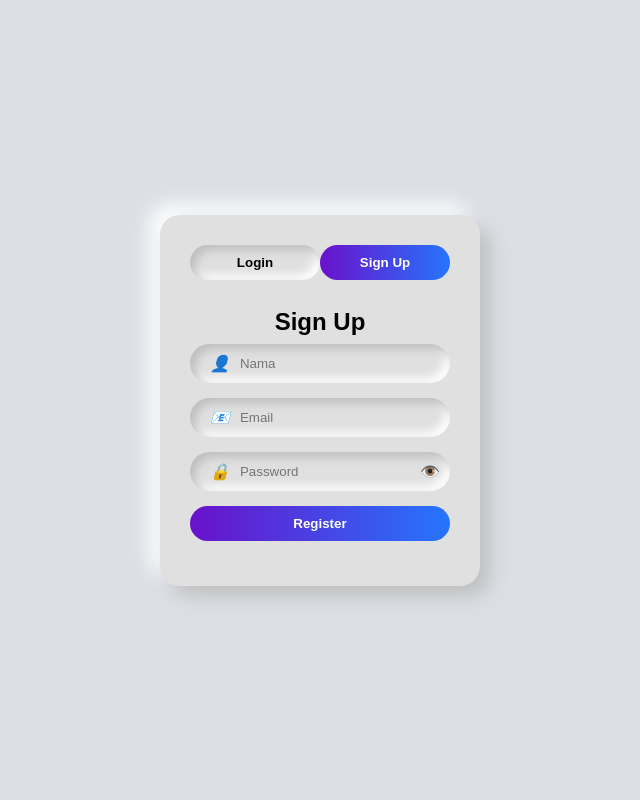
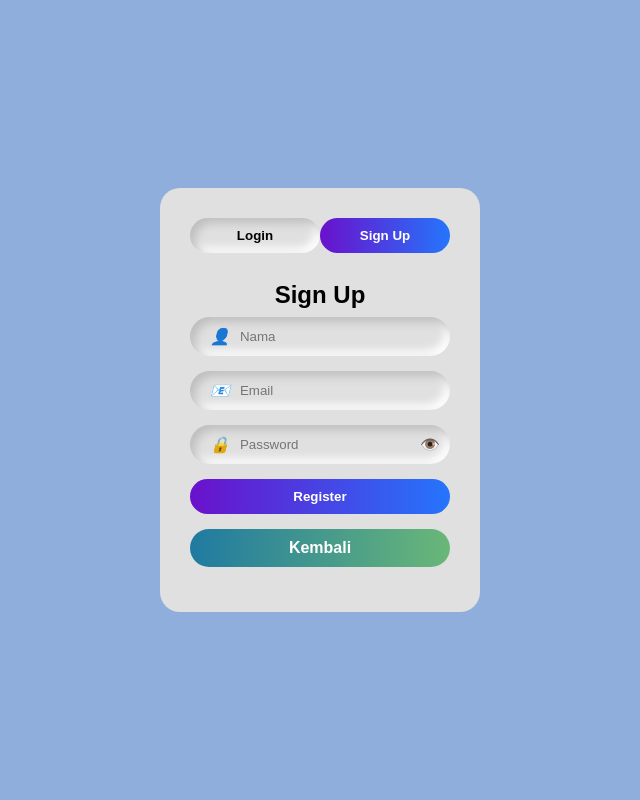
Before and after one commit to nofallcr/TUBESBANDUNG, a PHP site: page /login_signup.php in a window 1280 px wide. Shown: the whole page, without its empty margins (320-960 px from the left). Run offline with PHP 8.4, Linux system fonts and the light colour scheme.

Commit message:
Menambahkan 4 file baru

```diff
--- a/login.css
+++ b/login.css
@@ -6,7 +6,7 @@
   }
 
   body {
-    background: #dce0e6;
+    background: #90aedb;
     display: flex;
     justify-content: center;
     align-items: center;
@@ -34,8 +34,6 @@
     background: #e0e0e0;
     padding: 30px;
     border-radius: 20px;
-    box-shadow: 10px 10px 20px #bebebe,
-                -10px -10px 20px #ffffff;
     width: 320px;
     transition: background 0.3s, box-shadow 0.3s;
   }
@@ -121,6 +119,21 @@
     margin-bottom: 15px;
   }
 
+  .back {
+    width: 100%;
+    padding: 10px;
+    background: linear-gradient(90deg, #1f7aa1, #6ab778);
+    color: white;
+    border: none;
+    border-radius: 30px;
+    cursor: pointer;
+    font-weight: bold;
+    margin-bottom: 15px;
+    display: block;
+    text-align: center;
+    text-decoration: none;
+  }
+
   .or {
     text-align: center;
     margin: 10px 0;
--- a/login.js
+++ b/login.js
@@ -13,3 +13,16 @@ document.getElementById('signupBtn').addEventListener('click', function() {
     document.getElementById('nameField').style.display = 'none';
     document.querySelector('.submit-btn').textContent = 'Login';
   });
+
+document.querySelector('.toggle-pass').addEventListener('click', function () {
+
+  const passwordInput = this.previousElementSibling;
+
+  if (passwordInput.type === "password") {
+    passwordInput.type = "text";
+    this.textContent = "🙈";
+  } else {
+    passwordInput.type = "password";
+    this.textContent = "👁️";
+  }
+});
--- a/login_signup.php
+++ b/login_signup.php
@@ -4,7 +4,8 @@
   <meta charset="UTF-8" />
   <meta name="viewport" content="width=device-width, initial-scale=1.0"/>
   <title>Login dan Signup</title>
-  <link rel="stylesheet" href="login.css" />
+<link rel="stylesheet" href="login.css?v=<?= filemtime(__DIR__ . '/login.css') ?>">
+
 </head>
 
 <body>
@@ -34,6 +35,7 @@
         </div>
 
         <button type="submit" class="submit-btn">Register</button>
+        <a href="beranda.php" class="back">Kembali</a>
 
 
 
--- a/navbar.php
+++ b/navbar.php
@@ -161,6 +161,11 @@
 
 
     <div class="hamburger" id="hamburger">
+    <div></div>
+    <div></div>
+    <div></div>
+</div>
+
 </header>
 
 <script>
```
